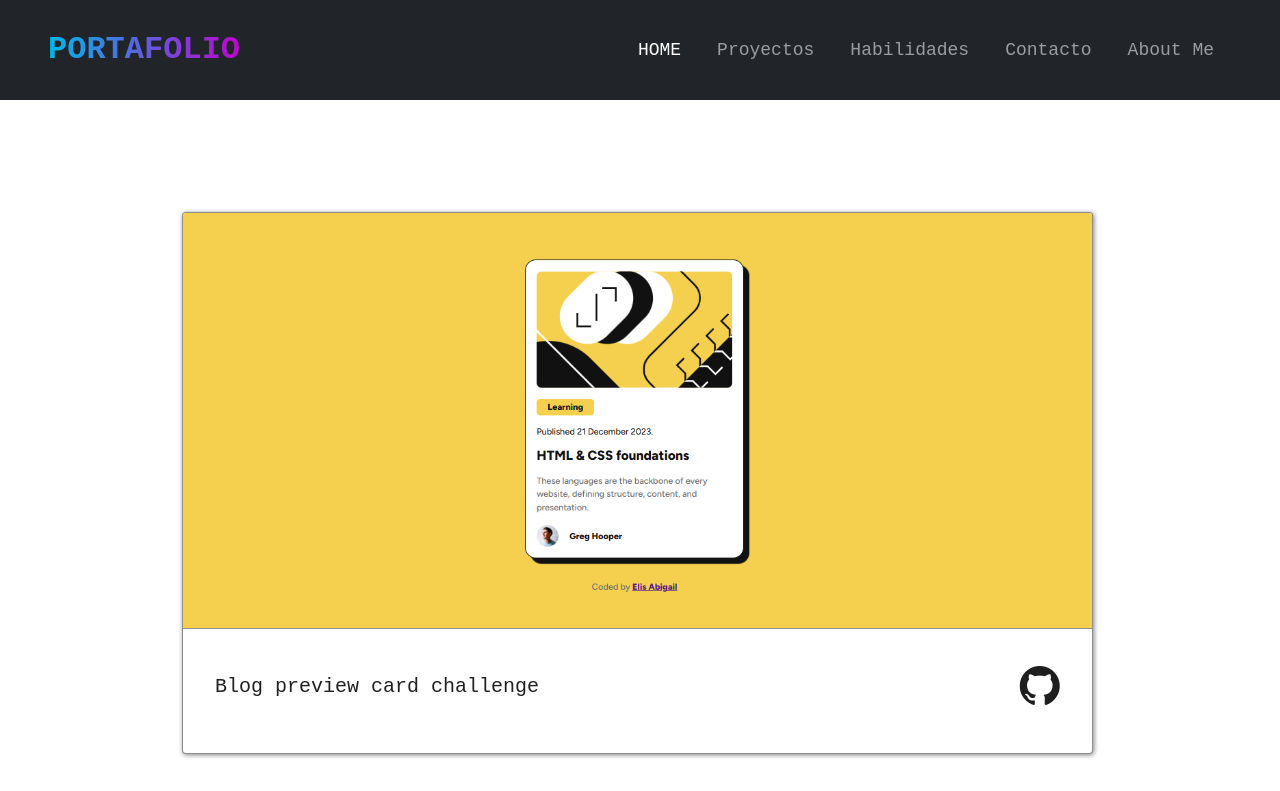
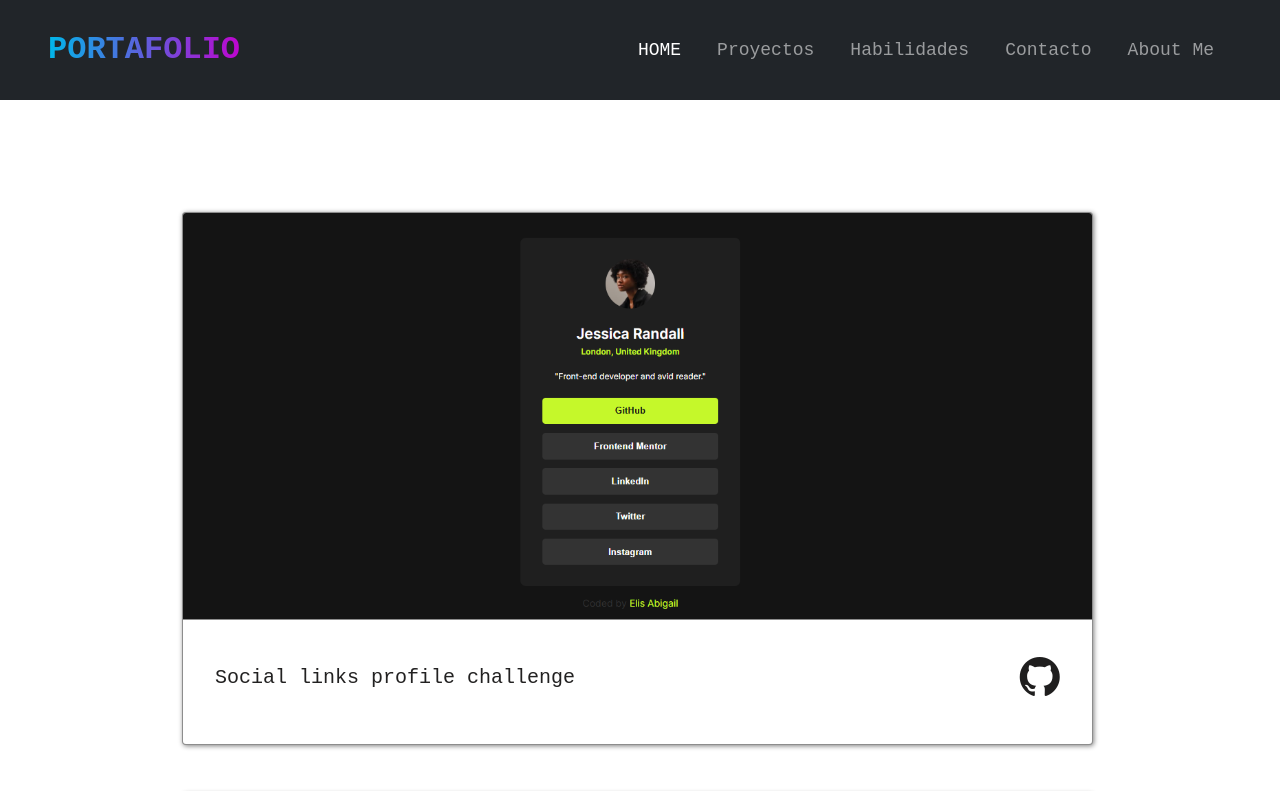
Before and after one commit to abigailelis/portafolio-app, an Angular app: page /projects in a window 1280 px wide. Shown: the top 791 px of the page. Built offline with nearby package versions, Linux system fonts and the light colour scheme.

Commit message:
Update app-projects.component.ts

```diff
--- a/src/app/Components/app-projects/app-projects.component.ts
+++ b/src/app/Components/app-projects/app-projects.component.ts
@@ -9,6 +9,11 @@ import { Project } from './Project';
 export class AppProjectsComponent implements OnInit{
 
   projects: Project[] = [
+  {
+      name: "Social links profile challenge",
+      img: "/assets/Screenshot-social-links-profile.PNG",
+      github: "https://github.com/abigailelis/git-test/tree/main/social-links-profile"
+  },
   {
       name: "Blog preview card challenge",
       img: "/assets/Screenshot-card.PNG",
```
